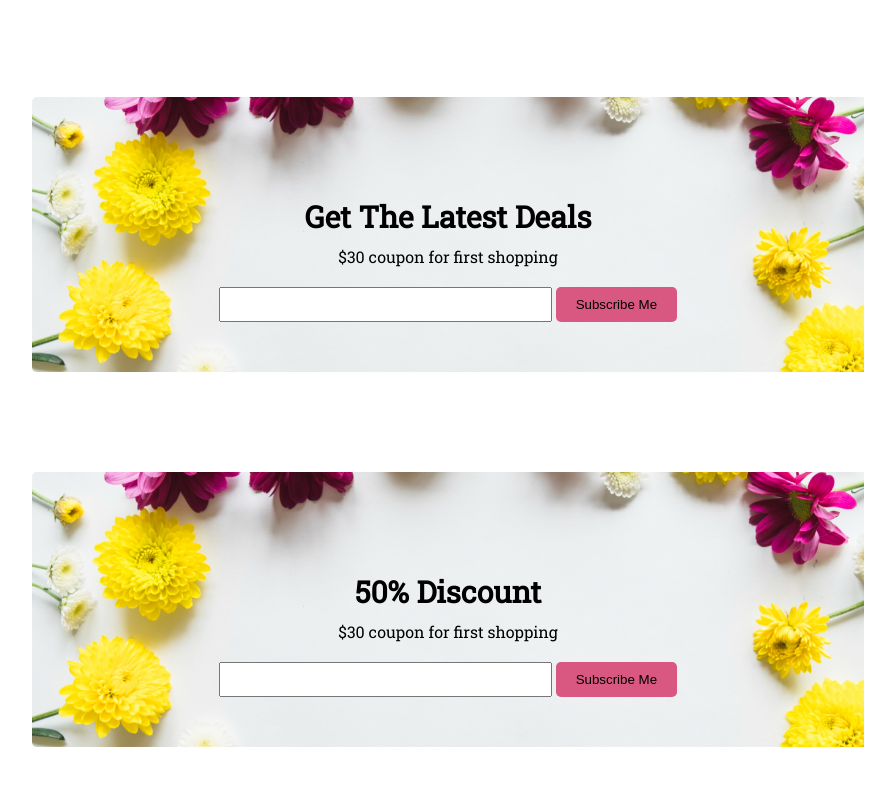
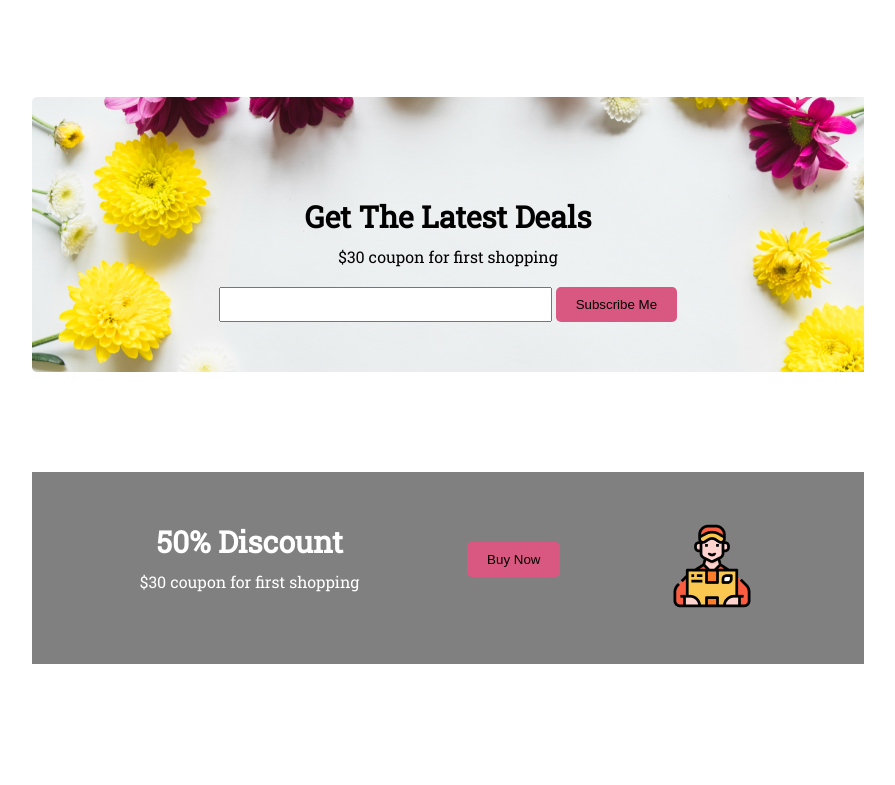
Before and after one commit to shahinexy/p-group-assignment-1, a plain HTML site: page index.html in a window 1280 px wide. Shown: the part 2251-3036 px from the top of the page, without its empty margins (192-1087 px from the left). After the commit the page ends 2965 px from the top, so only its background shows below. Drawn offline with Linux system fonts and the light colour scheme.

Commit message:
discount section

```diff
--- a/assets/css/style.css
+++ b/assets/css/style.css
@@ -160,3 +160,19 @@ p{
     width: 40%;
     padding: 8px;
 }
+
+
+/* ===============
+   Discount area
+==================*/
+.discount_area{
+    width: 65%;
+    text-align: center;
+    background-color: gray;
+    display: flex;
+    justify-content: space-evenly;
+    padding: 50px 0;
+}
+.col_2 .title{
+    color: #fff;
+}
--- a/index.html
+++ b/index.html
@@ -155,16 +155,18 @@
     <div class="container">
         <div class="row">
             <div class="row_flex">
-                <div class="subscribe">
-                    <div class="col">
+                <div class="discount_area">
+                    <div class="col_2">
                         <div class="title">
                             <h2>50% Discount </h2>
                             <p>$30 coupon for first shopping</p>
                         </div>
                     </div>
                     <div class="subscripbe_btn">
-                        <input type="text" class="input">
-                        <button type="button" class="main_btn">Subscribe Me</button>
+                        <button type="button" class="main_btn">Buy Now</button>
+                    </div>
+                    <div class="discount_img">
+                        <img src="assets/image/Group57.png" alt="">
                     </div>
                 </div>
             </div>
```
